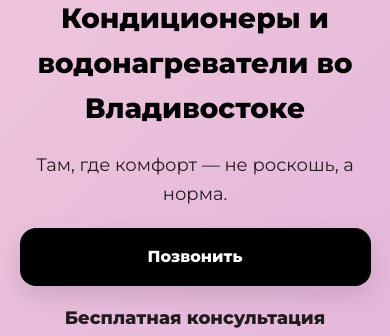
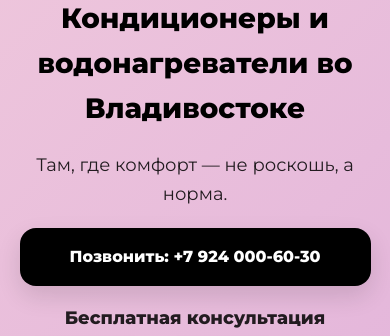
Before and after one commit to Katolikmaxim/atmos25, a plain HTML site: page index.html in a window 390 px wide. Shown: the part 214-550 px from the top of the page. Drawn offline with Linux system fonts and the light colour scheme.

```diff
--- a/index.html
+++ b/index.html
@@ -10,7 +10,6 @@
 <meta name="keywords" content="кондиционеры Владивосток, установка кондиционеров, монтаж кондиционеров">
 <link rel="canonical" href="https://атмос25.рф/">
 
-<!-- 🔥 FAVICON (фикс кеша + правильное подключение) -->
 <link rel="icon" href="favicon.png?v=2" type="image/png">
 
 <link rel="preconnect" href="https://fonts.googleapis.com">
@@ -257,7 +256,9 @@
       </p>
 
       <div class="buttons">
-        <a class="btn btn-black" href="tel:+79240006030">Позвонить</a>
+        <a class="btn btn-black" href="tel:+79240006030">
+          Позвонить: +7 924 000-60-30
+        </a>
       </div>
 
       <div class="consult-block">
```
